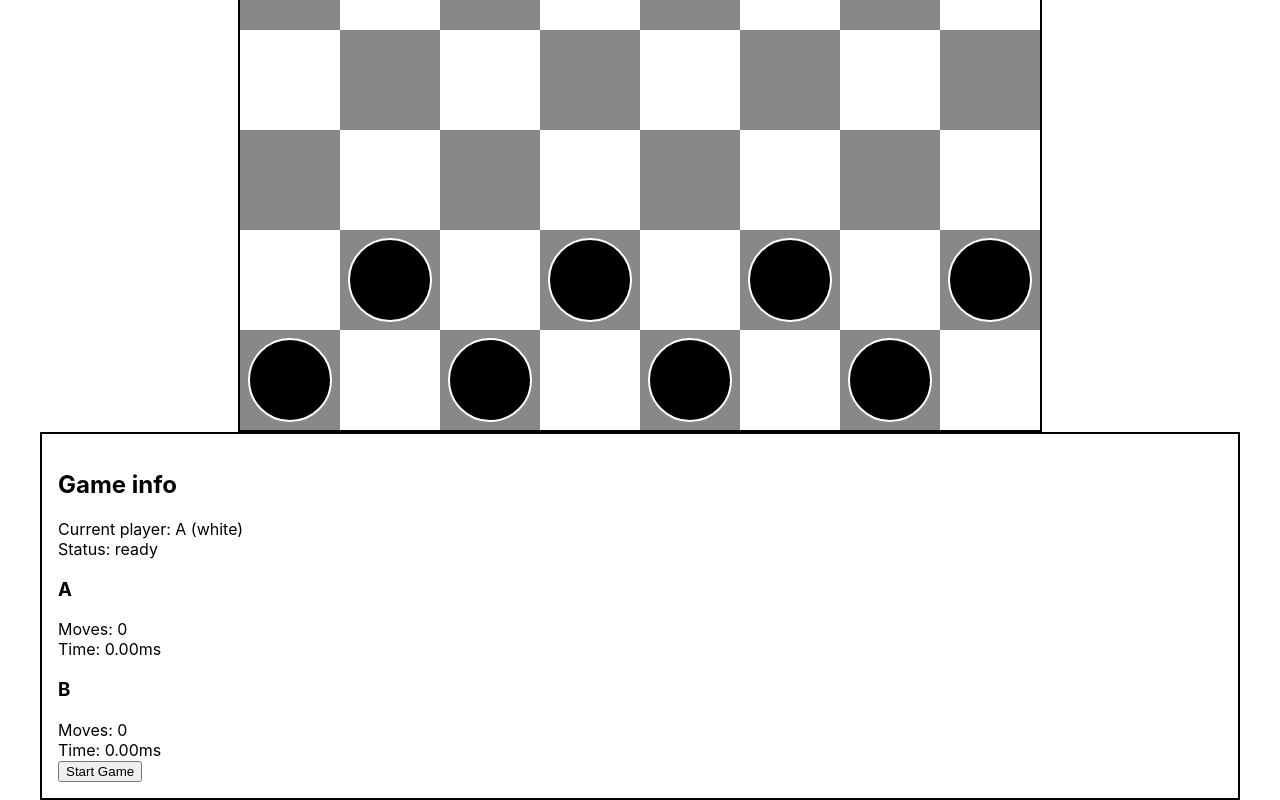
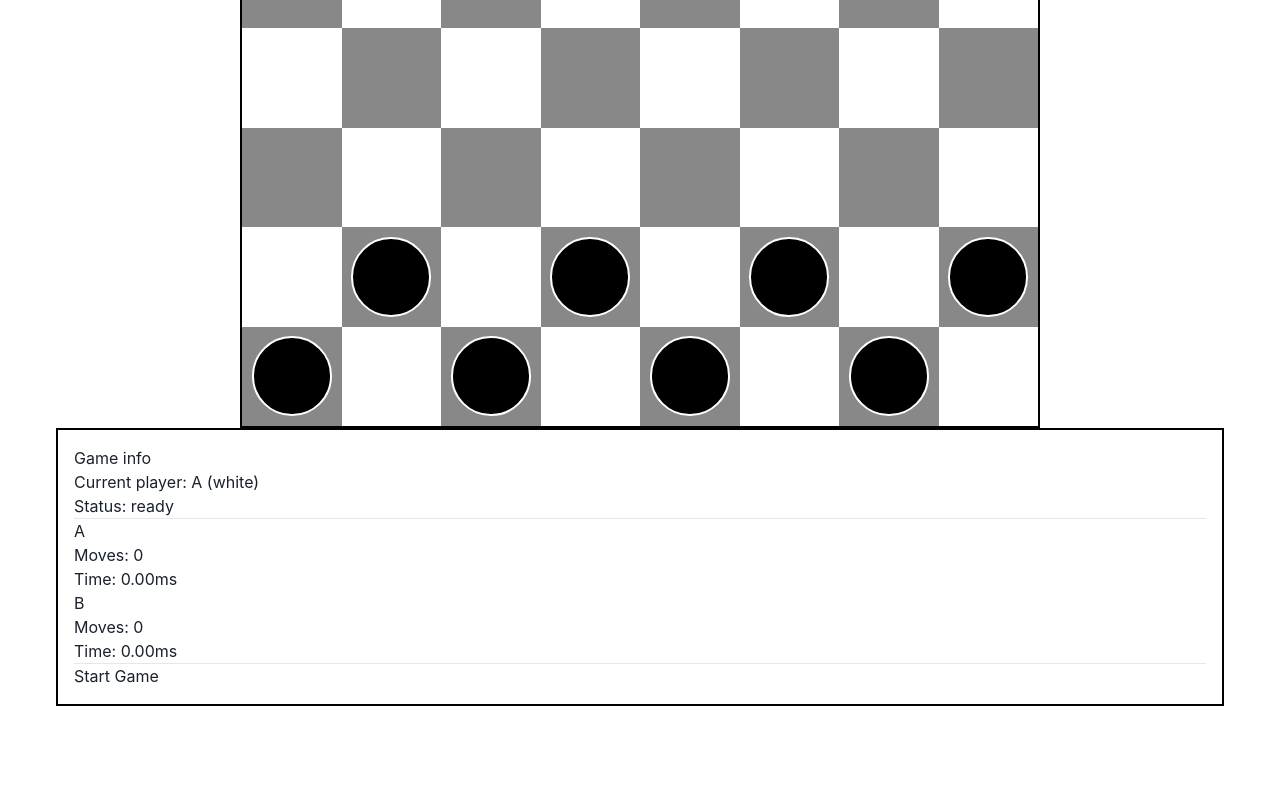
Before and after one commit to Karol-Waliszewski/checkers, a React (Vite) app: page /game in a window 1280 px wide. Shown: the part 372-1172 px from the top of the page. After the commit the page ends 1078 px from the top, so only its background shows below. Built offline with nearby package versions, Linux system fonts and the light colour scheme.

Commit message:
Removed ant design

```diff
--- a/package.json
+++ b/package.json
@@ -3,6 +3,9 @@
   "version": "0.1.0",
   "private": true,
   "dependencies": {
+    "@chakra-ui/react": "^2.2.4",
+    "@emotion/react": "^11.10.0",
+    "@emotion/styled": "^11.10.0",
     "@reduxjs/toolkit": "^1.8.1",
     "@testing-library/jest-dom": "^5.16.4",
     "@testing-library/react": "^13.0.1",
@@ -12,7 +15,7 @@
     "@types/react": "^18.0.6",
     "@types/react-dom": "^18.0.2",
     "@vitejs/plugin-react": "^2.0.0",
-    "antd": "^4.20.4",
+    "framer-motion": "^6.5.1",
     "react": "^18.0.0",
     "react-dom": "^18.0.0",
     "react-redux": "^8.0.1",
--- a/src/components/Board/Info.tsx
+++ b/src/components/Board/Info.tsx
@@ -1,53 +1,47 @@
 import React from "react";
-import { Typography, Divider } from "antd";
 
 import { useAppDispatch, useAppSelector } from "store";
 import { getGame } from "store/game/selectors";
-import { Button } from "antd";
 import { resetGame, startGame } from "store/game/actions";
 import { parseTime } from "utils/time";
-
-const { Title, Paragraph } = Typography;
 
 const Info: React.FC = () => {
   const game = useAppSelector(getGame);
   const dispatch = useAppDispatch();
 
   return (
-    <Typography>
-      <Title level={2}>Game info</Title>
+    <div>
+      <h2>Game info</h2>
       {game.winner === undefined && (
-        <Paragraph>
+        <p>
           Current player: {game.currentPlayer.name} ({game.currentPlayer.color})
-        </Paragraph>
+        </p>
       )}
-      <Paragraph>Status: {game.status}</Paragraph>
+      <p>Status: {game.status}</p>
       {game.winner !== undefined && (
-        <Paragraph>
-          Winner: {game.winner === null ? "draw" : game.winner.name}
-        </Paragraph>
+        <p>Winner: {game.winner === null ? "draw" : game.winner.name}</p>
       )}
-      <Divider />
-      <Title level={3}>{game.playerA.name}</Title>
-      <Paragraph>Moves: {game.playerA.moves}</Paragraph>
+      <hr />
+      <h3>{game.playerA.name}</h3>
+      <p>Moves: {game.playerA.moves}</p>
       {game.playerA.type === "ai" && (
-        <Paragraph>Time: {parseTime(game.playerA.time)}ms</Paragraph>
+        <p>Time: {parseTime(game.playerA.time)}ms</p>
       )}
 
-      <Title level={3}>{game.playerB.name}</Title>
-      <Paragraph>Moves: {game.playerB.moves}</Paragraph>
+      <h3>{game.playerB.name}</h3>
+      <p>Moves: {game.playerB.moves}</p>
       {game.playerB.type === "ai" && (
-        <Paragraph>Time: {parseTime(game.playerB.time)}ms</Paragraph>
+        <p>Time: {parseTime(game.playerB.time)}ms</p>
       )}
 
-      <Divider />
+      <hr />
       {game.status === "ready" && (
-        <Button onClick={() => dispatch(startGame())}>Start Game</Button>
+        <button onClick={() => dispatch(startGame())}>Start Game</button>
       )}
       {(game.status === "started" || game.status === "finished") && (
-        <Button onClick={() => dispatch(resetGame())}>Reset Game</Button>
+        <button onClick={() => dispatch(resetGame())}>Reset Game</button>
       )}
-    </Typography>
+    </div>
   );
 };
 
--- a/src/index.tsx
+++ b/src/index.tsx
@@ -2,6 +2,7 @@ import React from "react";
 import { createRoot } from "react-dom/client";
 import { Provider } from "react-redux";
 import { BrowserRouter } from "react-router-dom";
+import { ChakraProvider } from "@chakra-ui/react";
 
 import { store } from "store";
 
@@ -16,9 +17,11 @@ root.render(
   <React.StrictMode>
     <Provider store={store}>
       <GlobalStyles />
-      <BrowserRouter>
-        <App />
-      </BrowserRouter>
+      <ChakraProvider>
+        <BrowserRouter>
+          <App />
+        </BrowserRouter>
+      </ChakraProvider>
     </Provider>
   </React.StrictMode>
 );
--- a/src/views/Checkers.tsx
+++ b/src/views/Checkers.tsx
@@ -1,6 +1,5 @@
 import React from "react";
 import styled from "styled-components";
-import { Row, Col } from "antd";
 
 import Board from "components/Board";
 import Info from "components/Board/Info";
@@ -36,18 +35,13 @@ const Checkers = () => {
   return (
     <Main>
       <StyledContainer>
-        <Row gutter={[16, 16]} align="stretch">
-          <Col span={24} md={{ span: 16 }}>
         <BoardWrapper>
           <Board />
         </BoardWrapper>
-          </Col>
-          <Col span={24} md={{ span: 8 }}>
+
         <BoardInfo>
           <Info />
         </BoardInfo>
-          </Col>
-        </Row>
       </StyledContainer>
     </Main>
   );
```
Also changed, not shown: 1 other file (tests, documents, lock files or other folders). Lines whose indentation alone changed are shown as unchanged.
